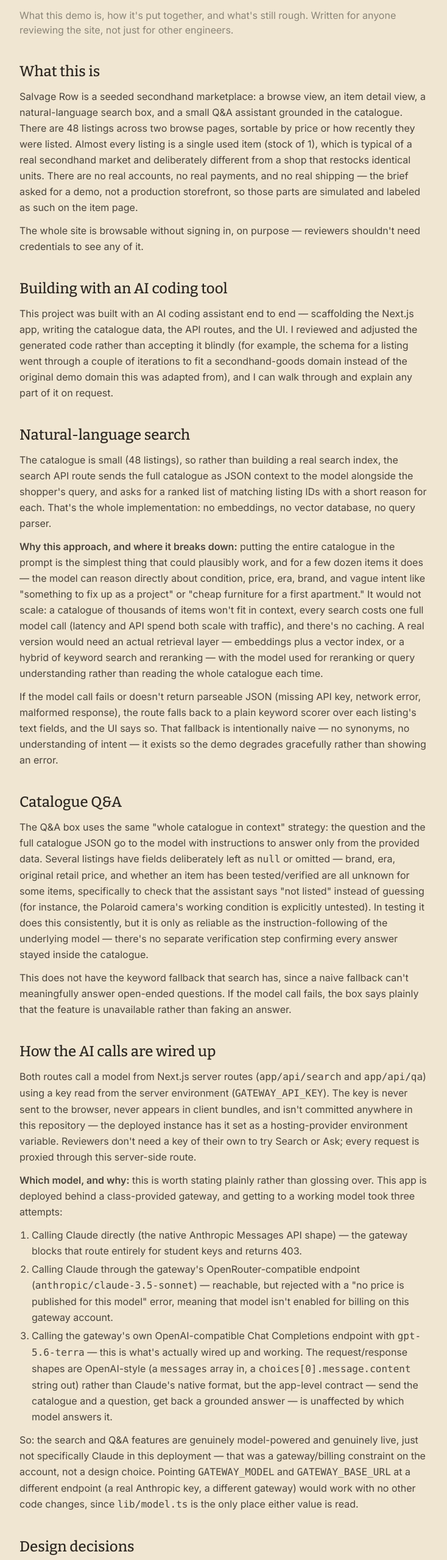
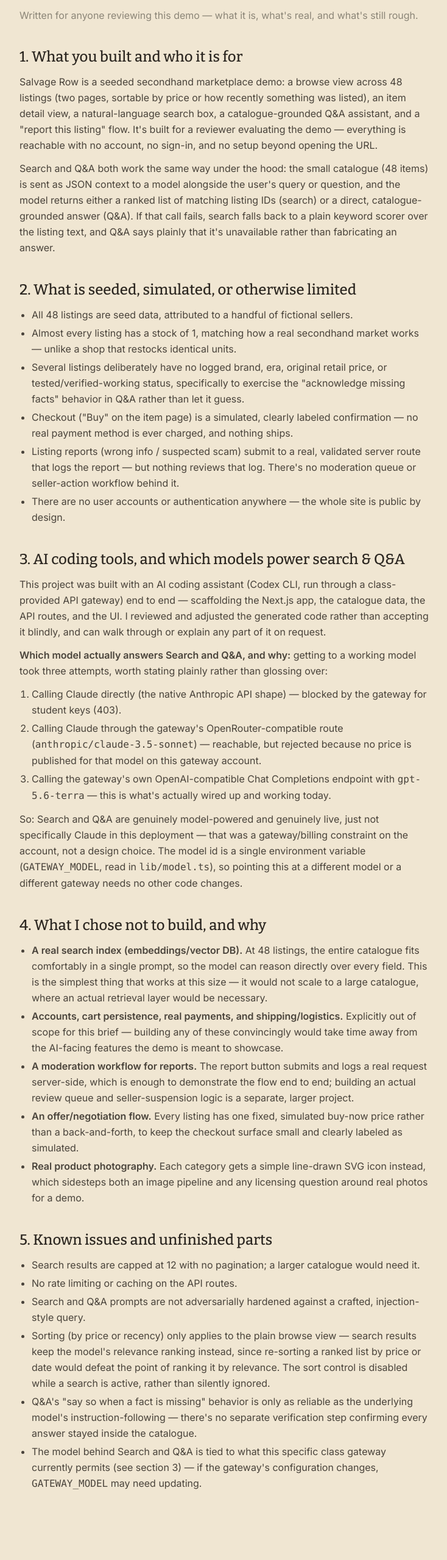
Before and after one commit to CheongYeeHerng/Salvage-row, a Next.js app: page /notes in a window 1280 px wide. Shown: the part 128-2686 px from the top of the page at 61% size, without its empty margins (56-790 px from the left). After the commit the page ends 2646 px from the top, so only its background shows below. Built offline with nearby package versions, Linux system fonts and the light colour scheme.

Commit message:
Multiple changes
Added QnA button on top
Added clear button when search has no results
Added colors to condition tags
Updated notes page

```diff
--- a/app/item/[id]/page.tsx
+++ b/app/item/[id]/page.tsx
@@ -2,6 +2,7 @@ import { notFound } from "next/navigation";
 import Link from "next/link";
 import { catalogue, getItem } from "@/data/catalogue";
 import ItemIllustration from "@/components/ItemIllustration";
+import ConditionTag from "@/components/ConditionTag";
 import SimulatedPurchase from "@/components/SimulatedPurchase";
 import ReportButton from "@/components/ReportButton";
 
@@ -22,7 +23,6 @@ export default function ItemPage({ params }: { params: { id: string } }) {
   const facts: [string, string][] = [
     ["Price", `$${item.price}`],
     ["Category", item.category],
-    ["Condition", item.condition],
     ["Listed", listedDate],
     ["Brand", item.brand ?? "Not noted by seller"],
     ["Era", item.era ?? "Not noted by seller"],
@@ -53,8 +53,8 @@ export default function ItemPage({ params }: { params: { id: string } }) {
           <span className="text-xs text-dust">Lot {item.id}</span>
           <h1 className="font-display text-3xl mt-1">{item.name}</h1>
           <p className="text-ink/60">
-            {item.condition}
-            {item.era ? ` · ${item.era}` : ""}
+            <ConditionTag condition={item.condition} />
+            {item.era ? <span className="ml-2">{item.era}</span> : null}
           </p>
 
           <p className="mt-4 text-ink/80">{item.description}</p>
--- a/app/notes/page.tsx
+++ b/app/notes/page.tsx
@@ -14,155 +14,138 @@ export default function NotesPage() {
     <div className="max-w-2xl">
       <h1 className="font-display text-3xl mb-2">Notes</h1>
       <p className="text-dust mb-10">
-        What this demo is, how it&apos;s put together, and what&apos;s still rough. Written for
-        anyone reviewing the site, not just for other engineers.
+        Written for anyone reviewing this demo — what it is, what's real, and what's still rough.
       </p>
 
-      <Section title="What this is">
+      <Section title="1. What you built and who it is for">
         <p>
-          Salvage Row is a seeded secondhand marketplace: a browse view, an item detail view, a
-          natural-language search box, and a small Q&amp;A assistant grounded in the catalogue.
-          There are 48 listings across two browse pages, sortable by price or how recently they
-          were listed. Almost every listing is a single used item (stock of 1), which is typical
-          of a real secondhand market and deliberately different from a shop that restocks
-          identical units. There are no real accounts, no real payments, and no real shipping —
-          the brief asked for a demo, not a production storefront, so those parts are simulated
-          and labeled as such on the item page.
+          Salvage Row is a seeded secondhand marketplace demo: a browse view across 48 listings
+          (two pages, sortable by price or how recently something was listed), an item detail
+          view, a natural-language search box, a catalogue-grounded Q&amp;A assistant, and a
+          &quot;report this listing&quot; flow. It's built for a reviewer evaluating the demo —
+          everything is reachable with no account, no sign-in, and no setup beyond opening the
+          URL.
         </p>
         <p>
-          The whole site is browsable without signing in, on purpose — reviewers shouldn&apos;t need
-          credentials to see any of it.
+          Search and Q&amp;A both work the same way under the hood: the small catalogue (48
+          items) is sent as JSON context to a model alongside the user's query or question, and
+          the model returns either a ranked list of matching listing IDs (search) or a direct,
+          catalogue-grounded answer (Q&amp;A). If that call fails, search falls back to a plain
+          keyword scorer over the listing text, and Q&amp;A says plainly that it's unavailable
+          rather than fabricating an answer.
         </p>
       </Section>
 
-      <Section title="Building with an AI coding tool">
+      <Section title="2. What is seeded, simulated, or otherwise limited">
+        <ul className="list-disc pl-5 space-y-1">
+          <li>All 48 listings are seed data, attributed to a handful of fictional sellers.</li>
+          <li>
+            Almost every listing has a stock of 1, matching how a real secondhand market works —
+            unlike a shop that restocks identical units.
+          </li>
+          <li>
+            Several listings deliberately have no logged brand, era, original retail price, or
+            tested/verified-working status, specifically to exercise the &quot;acknowledge
+            missing facts&quot; behavior in Q&amp;A rather than let it guess.
+          </li>
+          <li>
+            Checkout (&quot;Buy&quot; on the item page) is a simulated, clearly labeled
+            confirmation — no real payment method is ever charged, and nothing ships.
+          </li>
+          <li>
+            Listing reports (wrong info / suspected scam) submit to a real, validated server
+            route that logs the report — but nothing reviews that log. There's no moderation
+            queue or seller-action workflow behind it.
+          </li>
+          <li>There are no user accounts or authentication anywhere — the whole site is public by design.</li>
+        </ul>
+      </Section>
+
+      <Section title="3. AI coding tools, and which models power search &amp; Q&amp;A">
         <p>
-          This project was built with an AI coding assistant end to end — scaffolding the Next.js
-          app, writing the catalogue data, the API routes, and the UI. I reviewed and adjusted the
-          generated code rather than accepting it blindly (for example, the schema for a listing
-          went through a couple of iterations to fit a secondhand-goods domain instead of the
-          original demo domain this was adapted from), and I can walk through and explain any part
-          of it on request.
+          This project was built with an AI coding assistant (Codex CLI, run through a
+          class-provided API gateway) end to end — scaffolding the Next.js app, the catalogue
+          data, the API routes, and the UI. I reviewed and adjusted the generated code rather
+          than accepting it blindly, and can walk through or explain any part of it on request.
+        </p>
+        <p>
+          <strong>Which model actually answers Search and Q&amp;A, and why:</strong> getting to a
+          working model took three attempts, worth stating plainly rather than glossing over:
+        </p>
+        <ol className="list-decimal pl-5 space-y-1">
+          <li>Calling Claude directly (the native Anthropic API shape) — blocked by the gateway for student keys (403).</li>
+          <li>
+            Calling Claude through the gateway&apos;s OpenRouter-compatible route
+            (<code>anthropic/claude-3.5-sonnet</code>) — reachable, but rejected because no price
+            is published for that model on this gateway account.
+          </li>
+          <li>
+            Calling the gateway&apos;s own OpenAI-compatible Chat Completions endpoint with{" "}
+            <code>gpt-5.6-terra</code> — this is what&apos;s actually wired up and working today.
+          </li>
+        </ol>
+        <p>
+          So: Search and Q&amp;A are genuinely model-powered and genuinely live, just not
+          specifically Claude in this deployment — that was a gateway/billing constraint on the
+          account, not a design choice. The model id is a single environment variable
+          (<code>GATEWAY_MODEL</code>, read in <code>lib/model.ts</code>), so pointing this at a
+          different model or a different gateway needs no other code changes.
         </p>
       </Section>
 
-      <Section title="Natural-language search">
-        <p>
-          The catalogue is small (48 listings), so rather than building a real search index, the
-          search API route sends the full catalogue as JSON context to the model alongside the
-          shopper&apos;s query, and asks for a ranked list of matching listing IDs with a short reason
-          for each. That&apos;s the whole implementation: no embeddings, no vector database, no query
-          parser.
-        </p>
-        <p>
-          <strong>Why this approach, and where it breaks down:</strong> putting the entire catalogue
-          in the prompt is the simplest thing that could plausibly work, and for a few dozen items
-          it does — the model can reason directly about condition, price, era, brand, and vague
-          intent like &quot;something to fix up as a project&quot; or &quot;cheap furniture for a
-          first apartment.&quot; It would not scale: a catalogue of thousands of items won&apos;t fit
-          in context, every search costs one full model call (latency and API spend both scale with
-          traffic), and there&apos;s no caching. A real version would need an actual retrieval layer —
-          embeddings plus a vector index, or a hybrid of keyword search and reranking — with the
-          model used for reranking or query understanding rather than reading the whole catalogue
-          each time.
-        </p>
-        <p>
-          If the model call fails or doesn&apos;t return parseable JSON (missing API key, network
-          error, malformed response), the route falls back to a plain keyword scorer over each
-          listing&apos;s text fields, and the UI says so. That fallback is intentionally naive — no
-          synonyms, no understanding of intent — it exists so the demo degrades gracefully rather
-          than showing an error.
-        </p>
+      <Section title="4. What I chose not to build, and why">
+        <ul className="list-disc pl-5 space-y-1">
+          <li>
+            <strong>A real search index (embeddings/vector DB).</strong> At 48 listings, the
+            entire catalogue fits comfortably in a single prompt, so the model can reason
+            directly over every field. This is the simplest thing that works at this size — it
+            would not scale to a large catalogue, where an actual retrieval layer would be
+            necessary.
+          </li>
+          <li>
+            <strong>Accounts, cart persistence, real payments, and shipping/logistics.</strong>{" "}
+            Explicitly out of scope for this brief — building any of these convincingly would
+            take time away from the AI-facing features the demo is meant to showcase.
+          </li>
+          <li>
+            <strong>A moderation workflow for reports.</strong> The report button submits and
+            logs a real request server-side, which is enough to demonstrate the flow end to end;
+            building an actual review queue and seller-suspension logic is a separate, larger
+            project.
+          </li>
+          <li>
+            <strong>An offer/negotiation flow.</strong> Every listing has one fixed, simulated
+            buy-now price rather than a back-and-forth, to keep the checkout surface small and
+            clearly labeled as simulated.
+          </li>
+          <li>
+            <strong>Real product photography.</strong> Each category gets a simple line-drawn SVG
+            icon instead, which sidesteps both an image pipeline and any licensing question
+            around real photos for a demo.
+          </li>
+        </ul>
       </Section>
 
-      <Section title="Catalogue Q&amp;A">
-        <p>
-          The Q&amp;A box uses the same &quot;whole catalogue in context&quot; strategy: the question
-          and the full catalogue JSON go to the model with instructions to answer only from the
-          provided data. Several listings have fields deliberately left as <code>null</code> or
-          omitted — brand, era, original retail price, and whether an item has been tested/verified
-          are all unknown for some items, specifically to check that the assistant says
-          &quot;not listed&quot; instead of guessing (for instance, the Polaroid camera&apos;s
-          working condition is explicitly untested). In testing it does this consistently, but it
-          is only as reliable as the instruction-following of the underlying model — there&apos;s no
-          separate verification step confirming every answer stayed inside the catalogue.
-        </p>
-        <p>
-          This does not have the keyword fallback that search has, since a naive fallback
-          can&apos;t meaningfully answer open-ended questions. If the model call fails, the box says
-          plainly that the feature is unavailable rather than faking an answer.
-        </p>
-      </Section>
-
-      <Section title="How the AI calls are wired up">
-        <p>
-          Both routes call a model from Next.js server routes (<code>app/api/search</code> and{" "}
-          <code>app/api/qa</code>) using a key read from the server environment
-          (<code>GATEWAY_API_KEY</code>). The key is never sent to the browser, never appears in
-          client bundles, and isn&apos;t committed anywhere in this repository — the deployed
-          instance has it set as a hosting-provider environment variable. Reviewers don&apos;t need a
-          key of their own to try Search or Ask; every request is proxied through this
-          server-side route.
-        </p>
-        <p>
-          <strong>Which model, and why:</strong> this is worth stating plainly rather than glossing
-          over. This app is deployed behind a class-provided gateway, and getting to a working
-          model took three attempts:
-        </p>
-        <ol className="list-decimal pl-5 space-y-1">
-          <li>Calling Claude directly (the native Anthropic Messages API shape) — the gateway
-            blocks that route entirely for student keys and returns 403.</li>
-          <li>Calling Claude through the gateway&apos;s OpenRouter-compatible endpoint
-            (<code>anthropic/claude-3.5-sonnet</code>) — reachable, but rejected with a
-            &quot;no price is published for this model&quot; error, meaning that model isn&apos;t
-            enabled for billing on this gateway account.</li>
-          <li>Calling the gateway&apos;s own OpenAI-compatible Chat Completions endpoint with{" "}
-            <code>gpt-5.6-terra</code> — this is what&apos;s actually wired up and working. The
-            request/response shapes are OpenAI-style (a <code>messages</code> array in, a{" "}
-            <code>choices[0].message.content</code> string out) rather than Claude&apos;s native
-            format, but the app-level contract — send the catalogue and a question, get back a
-            grounded answer — is unaffected by which model answers it.</li>
-        </ol>
-        <p>
-          So: the search and Q&amp;A features are genuinely model-powered and genuinely live, just
-          not specifically Claude in this deployment — that was a gateway/billing constraint on
-          the account, not a design choice. Pointing <code>GATEWAY_MODEL</code> and{" "}
-          <code>GATEWAY_BASE_URL</code> at a different endpoint (a real Anthropic key, a different
-          gateway) would work with no other code changes, since <code>lib/model.ts</code> is the
-          only place either value is read.
-        </p>
-      </Section>
-
-      <Section title="Design decisions">
-        <p>
-          The visual language leans into a flea-market/thrift-shop framing rather than a generic
-          storefront look: lot numbers on each card instead of SKUs, a warm kraft-paper and
-          faded-denim palette instead of stock e-commerce colors, and simple line-drawn icons per
-          category instead of photos (avoiding both an unnecessary image pipeline and any
-          licensing question around real product photography for a demo).
-        </p>
-      </Section>
-
-      <Section title="What's unfinished or out of scope">
+      <Section title="5. Known issues and unfinished parts">
         <ul className="list-disc pl-5 space-y-1">
-          <li>No accounts, cart, real checkout, or order history — purchase is a single simulated confirmation.</li>
-          <li>No pagination on search results (capped at 12); a larger catalogue would need it.</li>
+          <li>Search results are capped at 12 with no pagination; a larger catalogue would need it.</li>
           <li>No rate limiting or caching on the API routes.</li>
-          <li>Search and Q&amp;A prompts are not adversarially hardened against prompt injection via a crafted query.</li>
-          <li>Illustrations are simple SVG icons per category, not per-listing photography.</li>
-          <li>No offer/negotiation flow — every listing is a fixed, simulated buy-now price.</li>
+          <li>Search and Q&amp;A prompts are not adversarially hardened against a crafted, injection-style query.</li>
           <li>
             Sorting (by price or recency) only applies to the plain browse view — search results
-            keep the AI's relevance ranking instead, since re-sorting a ranked list by price or
-            date would defeat the point of ranking it by relevance in the first place. The sort
-            control is disabled while a search is active, rather than silently ignored.
+            keep the model&apos;s relevance ranking instead, since re-sorting a ranked list by
+            price or date would defeat the point of ranking it by relevance. The sort control is
+            disabled while a search is active, rather than silently ignored.
           </li>
           <li>
-            The &quot;Report wrong info or a scam&quot; button on each item page submits to a real
-            API route, which validates and logs the report server-side — but nothing reads that
-            log. There's no moderation queue, no seller suspension logic, and no notification to
-            anyone. A real version would need a review workflow and a way to act on repeated
-            reports against the same seller.
+            Q&amp;A&apos;s &quot;say so when a fact is missing&quot; behavior is only as reliable
+            as the underlying model&apos;s instruction-following — there&apos;s no separate
+            verification step confirming every answer stayed inside the catalogue.
+          </li>
+          <li>
+            The model behind Search and Q&amp;A is tied to what this specific class gateway
+            currently permits (see section 3) — if the gateway&apos;s configuration changes,{" "}
+            <code>GATEWAY_MODEL</code> may need updating.
           </li>
         </ul>
       </Section>
--- a/app/page.tsx
+++ b/app/page.tsx
@@ -19,7 +19,7 @@ export default function HomePage() {
 
       <BrowseView initial={catalogue} />
 
-      <div className="mt-12">
+      <div className="mt-12" id="qa">
         <QaPanel />
       </div>
     </div>
--- a/components/Header.tsx
+++ b/components/Header.tsx
@@ -11,6 +11,9 @@ export default function Header() {
           <Link href="/" className="hover:text-rust transition-colors">
             Browse
           </Link>
+          <Link href="/#qa" className="hover:text-rust transition-colors">
+            Catalogue Q&amp;A
+          </Link>
           <Link href="/notes" className="hover:text-rust transition-colors">
             Notes
           </Link>
```
Also changed, not shown: components/BrowseView.tsx (+16 -3 lines), components/ConditionTag.tsx (added, +18 -0 lines), components/ItemCard.tsx (+5 -4 lines).
